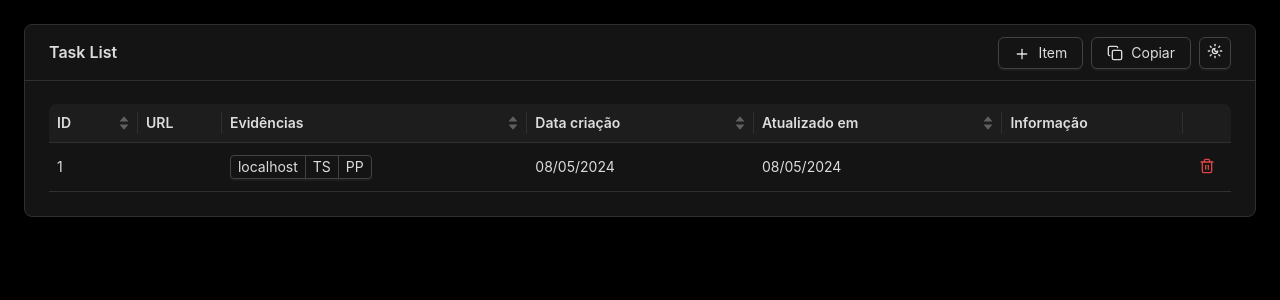
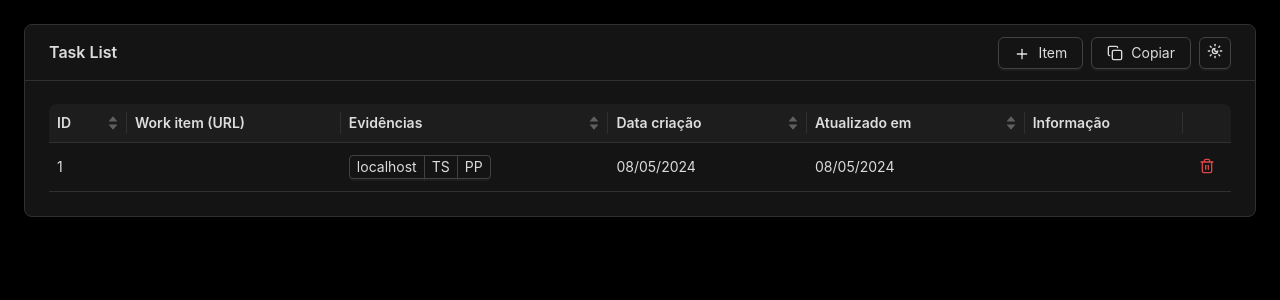
Before and after one commit to maicolsantos/todo-jobs, a React (Vite) app: page / in a window 1280 px wide. Both pictures are taken after a click on the button "Item". Shown: the top 300 px of the page. Built offline with nearby package versions, Linux system fonts and the light colour scheme.

Commit message:
Adjust link

```diff
--- a/src/App.tsx
+++ b/src/App.tsx
@@ -57,23 +57,21 @@ export const App = () => {
       }}
     >
       {contextHolder}
-      <Layout style={{ minHeight: "100vh", padding: 24 }}>
+      <Layout className="layout">
         <Card
           title="Task List"
           extra={
             <Space>
               <Button
                 onClick={handleAddNewJob}
-                icon={
-                  <Plus size={16} style={{ position: "relative", top: 3 }} />
-                }
+                icon={<Plus size={16} className="icon-table" />}
               >
                 Item
               </Button>
               {jobs.length > 0 && (
                 <Button onClick={() => handleCopy(jobs)}>
                   <Space align="center">
-                    <Copy size={16} style={{ position: "relative", top: 3 }} />
+                    <Copy size={16} className="icon-table" />
                     Copiar
                   </Space>
                 </Button>
--- a/src/components/EditableCell.tsx
+++ b/src/components/EditableCell.tsx
@@ -44,10 +44,7 @@ export const EditableCell = ({
           onChange={(e) => handleEditInfo(e.target.value)}
         />
       ) : (
-        <div
-          style={{ display: "block", height: 24 }}
-          onClick={() => setEditItem(true)}
-        >
+        <div className="edit-cell" onClick={() => setEditItem(true)}>
           {children ? children : text}
         </div>
       )}
--- a/src/components/Link.tsx
+++ b/src/components/Link.tsx
@@ -3,5 +3,16 @@ type LinkProps = {
 };
 
 export const Link = ({ url }: LinkProps) => {
-  return <a href={url}>{url}</a>;
+  const handleLink = () => {
+    const numberPattern = /\/(\d+)(?:$|\/)/;
+    const match = url.match(numberPattern);
+
+    if (match) {
+      return parseInt(match[1], 10);
+    }
+
+    return url;
+  };
+
+  return <a href={url}>{handleLink()}</a>;
 };
--- a/src/components/Table.tsx
+++ b/src/components/Table.tsx
@@ -15,7 +15,7 @@ const columns: TableColumnsType<Jobs> = [
     sorter: (a, b) => a.id - b.id,
   },
   {
-    title: "URL",
+    title: "Work item (URL)",
     dataIndex: "link",
     key: "link",
     render: (url, currentItem) => (
--- a/src/index.css
+++ b/src/index.css
@@ -1 +1,16 @@
 @import url(antd/dist/reset.css);
+
+.layout {
+  min-height: 100vh;
+  padding: 24px;
+}
+
+.icon-table {
+  position: relative;
+  top: 3px;
+}
+
+.edit-cell {
+  display: block;
+  height: 24px;
+}
```
